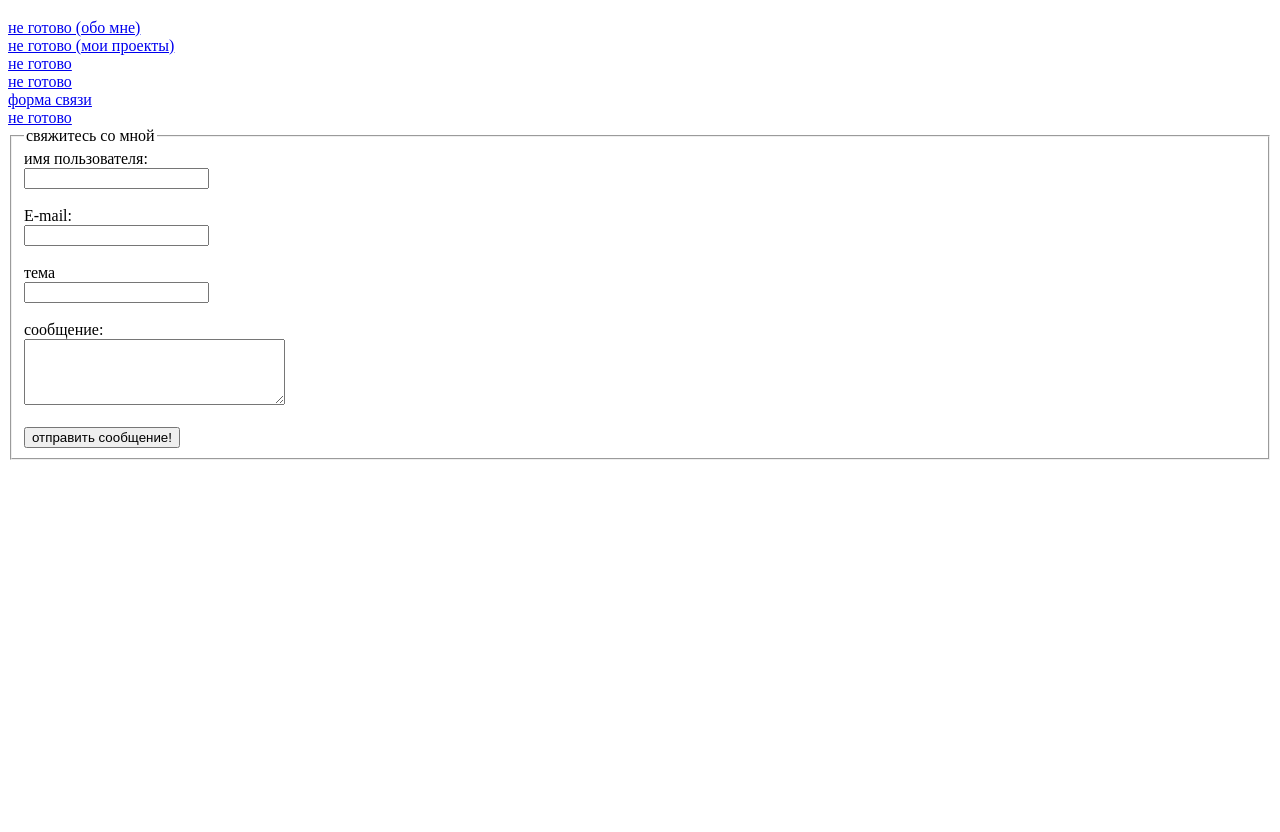
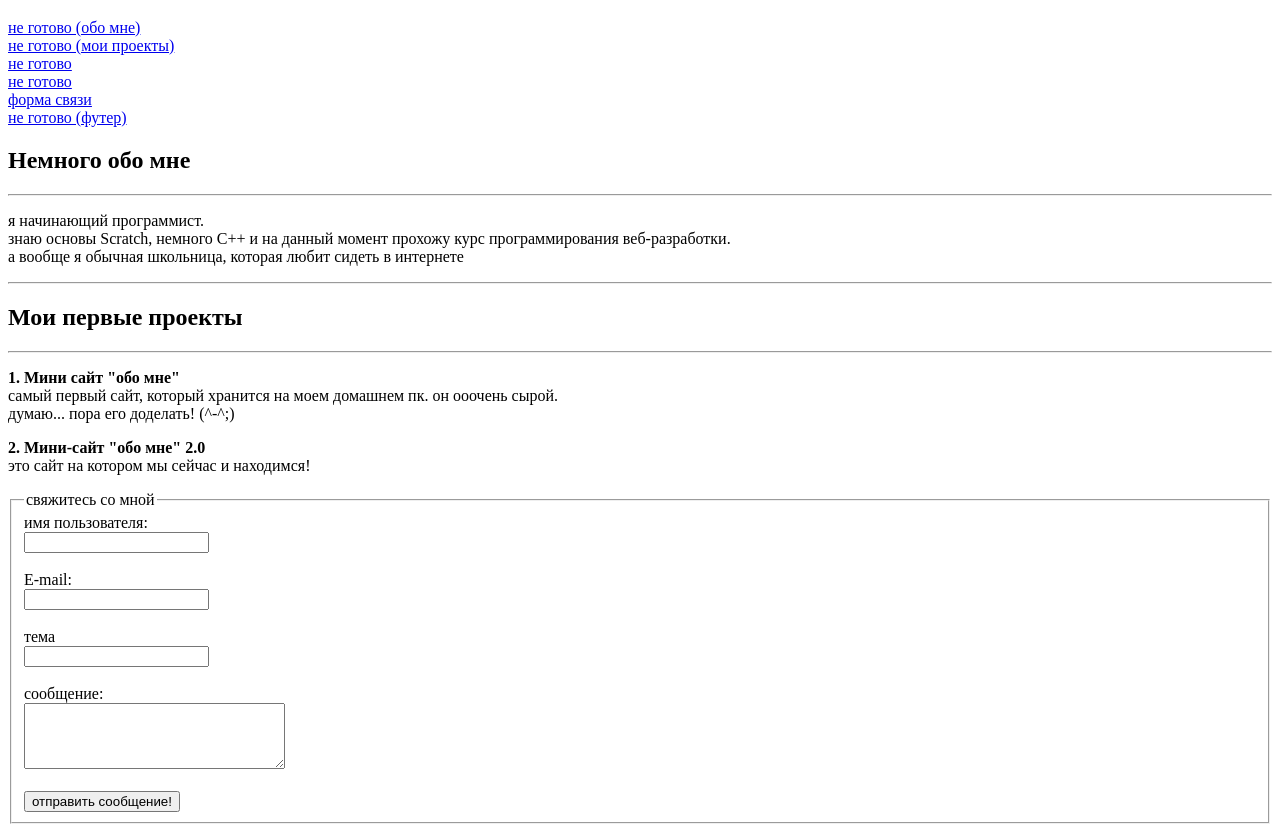
Before and after one commit to vasilechek99/kursovaya-dv, a plain HTML site: page Курсовая!.html in a window 1280 px wide. Shown: the part 62-894 px from the top of the page. Before the commit the page ends 800 px from the top, so only its background shows below. Drawn offline with Linux system fonts and the light colour scheme.

Commit message:
Add files via upload

```diff
--- a/Курсовая!.html
+++ b/Курсовая!.html
@@ -10,7 +10,7 @@
         <a href="3 раздел"> не готово </a><br>
         <a href="4 раздел"> не готово </a><br>
         <a href="форма"> форма связи </a><br>
-        <a href="футер раздел"> не готово </a>
+        <a href="футер раздел"> не готово (футер) </a>
     </nav>
 </header>
 
@@ -19,8 +19,22 @@
         <section id="1 раздел" >
 
         <article>
+            <h2>Немного обо мне</h2>
+            <hr>
+            <p>я начинающий программист. <br> знаю основы Scratch, немного C++
+            и на данный момент прохожу курс программирования веб-разработки. <br>
+            а вообще я обычная школьница, которая любит сидеть в интернете </p>
+            <hr>
+
+
 
         </article>
+        <h2>Мои первые проекты</h2>
+        <hr>
+        <p><b>1. Мини сайт "обо мне"</b><br>
+        самый первый сайт, который хранится на моем домашнем пк. он ооочень сырой.<br> думаю... пора его доделать! (^-^;) </p>
+        <p><b>2. Мини-сайт "обо мне" 2.0</b><br>
+        это сайт на котором мы сейчас и находимся!</p>
 
 
         <article>
```
